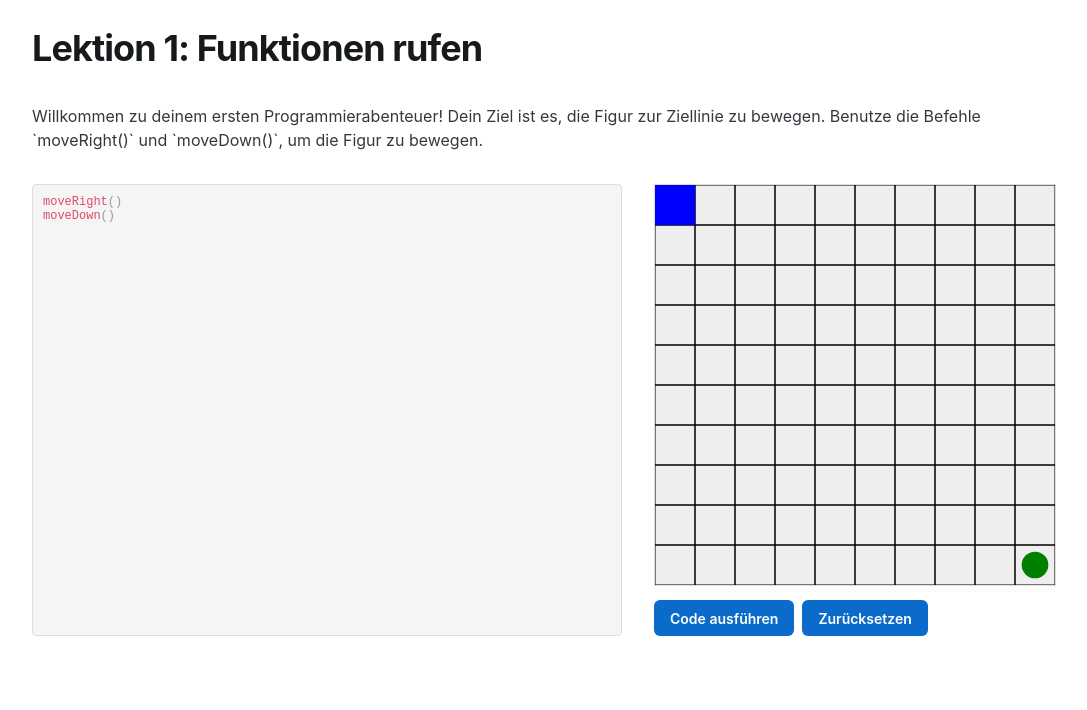
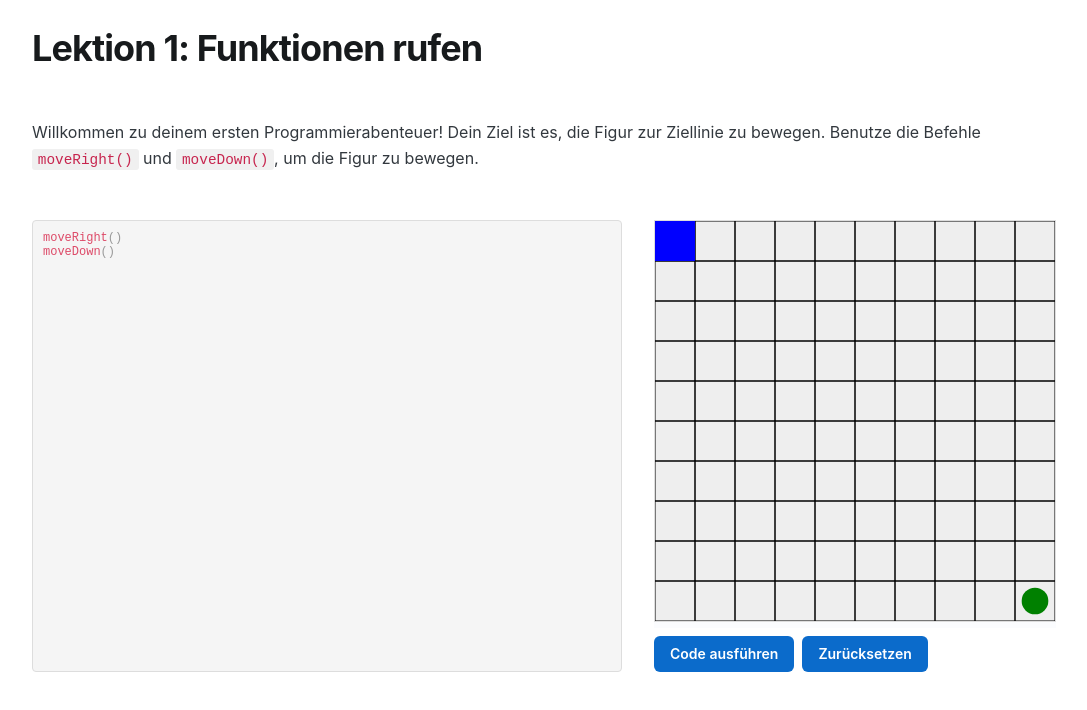
Before and after one commit to markus1978/code-explorer, a React (Vite) app: page / in a window 1280 px wide. Shown: the top 710 px of the page, without its empty margins (96-1183 px from the left). Built offline with nearby package versions, Linux system fonts and the light colour scheme.

Commit message:
Added lecture text markdown rendering.

```diff
--- a/package.json
+++ b/package.json
@@ -18,6 +18,7 @@
     "prismjs": "^1.30.0",
     "react": "^19.1.1",
     "react-dom": "^19.1.1",
+    "react-markdown": "^10.1.0",
     "react-simple-code-editor": "^0.14.1"
   },
   "devDependencies": {
--- a/src/components/LectureText.tsx
+++ b/src/components/LectureText.tsx
@@ -1,12 +1,20 @@
-import {Typography} from '@mui/joy'
-import React from 'react'
+import {Typography} from "@mui/joy"
+import React from "react"
+import ReactMarkdown from "react-markdown"
+import "../styles/markdown.css" // New import
 
 type LectureTextProps = {
-  children: React.ReactNode
+  children: string // Children should be a string for markdown
 }
 
 function LectureText({children}: LectureTextProps) {
-  return <Typography>{children}</Typography>
+  return (
+    <Typography component="div" className="markdown-body">
+      {" "}
+      {/* Add className */}
+      <ReactMarkdown>{children}</ReactMarkdown>
+    </Typography>
+  )
 }
 
 export default LectureText
--- /dev/null
+++ b/src/styles/markdown.css
@@ -0,0 +1,36 @@
+/* src/styles/markdown.css */
+
+.markdown-body code {
+  background-color: #f0f0f0; /* Light grey background */
+  padding: 0.2em 0.4em;
+  border-radius: 3px;
+  font-family: "Fira code", "Fira Mono", monospace;
+  font-size: 0.9em;
+  color: #c7254e; /* Darker color for better contrast */
+}
+
+.markdown-body pre {
+  background-color: #f5f5f5;
+  padding: 1em;
+  border-radius: 5px;
+  overflow-x: auto;
+}
+
+.markdown-body pre code {
+  background-color: transparent; /* Don't double-style code blocks */
+  padding: 0;
+  color: inherit;
+}
+
+.markdown-body h1,
+.markdown-body h2,
+.markdown-body h3 {
+  color: #333;
+  margin-top: 1em;
+  margin-bottom: 0.5em;
+}
+
+.markdown-body p {
+  line-height: 1.6;
+  margin-bottom: 1em;
+}
```
Also changed, not shown: 1 other file (tests, documents, lock files or other folders).
